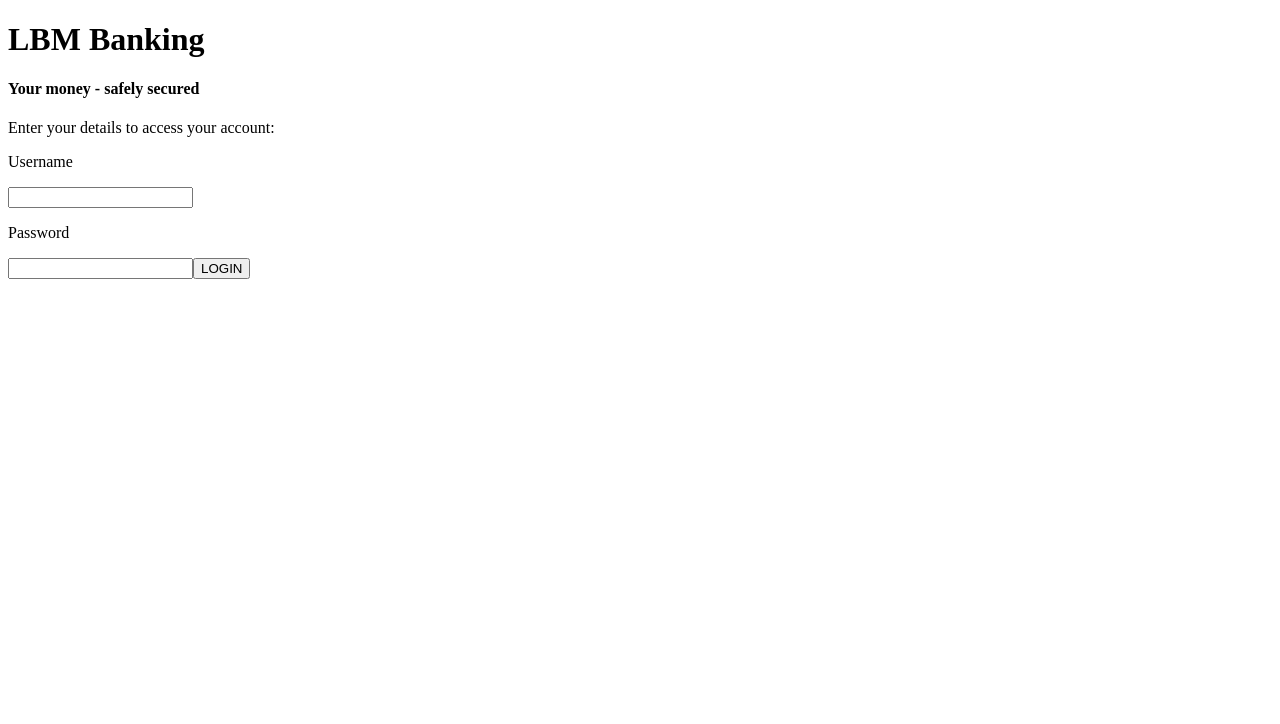
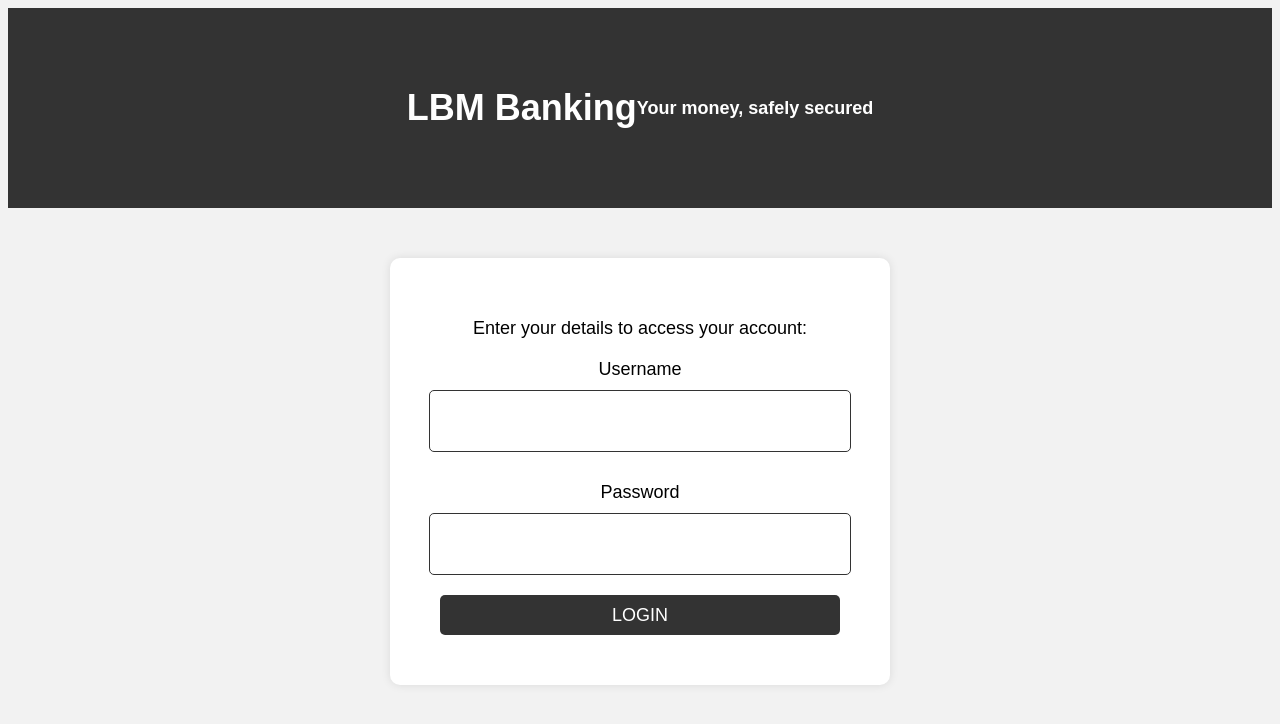
Before and after one commit to b-e-n-murray/lbm-banking-sql-demo, a React (Create React App) app: page / in a window 1280 px wide. Shown: the top 724 px of the page. Built offline with nearby package versions, Linux system fonts and the light colour scheme.

Commit message:
login page now toggles with home page

```diff
--- /dev/null
+++ b/src/App.css
@@ -0,0 +1,65 @@
+body {
+    font-family: Arial, sans-serif;
+    background-color: #f2f2f2;
+  }
+
+  .header {
+    display: flex;
+    justify-content: center;
+    align-items: center;
+    height: 200px;
+    background-color: #333;
+    color: #fff;
+  }
+
+  .header h1 {
+    font-size: 36px;
+    margin: 0;
+  }
+
+  .header h4 {
+    font-size: 18px;
+    margin: 0;
+  }
+
+  .login-form {
+    display: flex;
+    flex-direction: column;
+    align-items: center;
+    background-color: #fff;
+    padding: 50px;
+    border-radius: 10px;
+    box-shadow: 0px 0px 10px 0px rgba(0,0,0,0.1);
+    width: 400px;
+    margin: 50px auto;
+  }
+
+  .login-form p {
+    font-size: 18px;
+    margin: 10px 0;
+  }
+
+  .login-form input[type="text"] {
+    height: 40px;
+    width: 100%;
+    padding: 10px;
+    border: 1px solid #333;
+    border-radius: 5px;
+    font-size: 18px;
+    margin-bottom: 20px;
+  }
+
+  .login-form button {
+    height: 40px;
+    width: 100%;
+    background-color: #333;
+    color: #fff;
+    border: none;
+    border-radius: 5px;
+    font-size: 18px;
+    cursor: pointer;
+  }
+
+  .login-form button:hover {
+    background-color: #444;
+  }
--- a/src/App.tsx
+++ b/src/App.tsx
@@ -1,11 +1,18 @@
 import AppHeader from "./components/AppHeader";
 import LoginPage from "./components/LoginPage";
+import HomePage from "./components/HomePage";
+import './App.css'
+import { useState } from "react";
 
 function App(): JSX.Element {
+  const [loggedIn, setLoggedIn] = useState<boolean>(false)
   return (
     <>
-    <AppHeader />
-    <LoginPage />
+      <AppHeader />
+      {!loggedIn ?
+        <LoginPage setLoggedIn={setLoggedIn} /> :
+        <HomePage />
+      }
     </>
   )
 }
--- a/src/components/AppHeader.tsx
+++ b/src/components/AppHeader.tsx
@@ -1,8 +1,11 @@
 function AppHeader(): JSX.Element {
     return (
         <>
-        <h1>LBM Banking</h1>
-        <h4>Your money - safely secured</h4>
+            <div className='header'>
+                <h1>LBM Banking</h1>
+                <br />
+                <h4>Your money, safely secured</h4>
+            </div>
         </>
     )
 }
--- /dev/null
+++ b/src/components/HomePage.tsx
@@ -0,0 +1,15 @@
+
+
+function HomePage(): JSX.Element {
+    return (
+        <>
+        <p>Current Account: </p>
+        <p>$145,678,976.83</p>
+        <hr />
+        <p>Savings Account: </p>
+        <p>$0.75</p>
+        </>
+    )
+}
+
+export default HomePage
--- a/src/components/LoginPage.tsx
+++ b/src/components/LoginPage.tsx
@@ -1,7 +1,11 @@
 import axios from "axios"
 import { useState } from "react"
 
-function LoginPage(): JSX.Element {
+interface LoginPageProps {
+    setLoggedIn: React.Dispatch<React.SetStateAction<boolean>>
+}
+
+function LoginPage(props: LoginPageProps): JSX.Element {
     const [username, setUsername] = useState("")
     const [password, setPassword] = useState("")
 
@@ -11,16 +15,24 @@ function LoginPage(): JSX.Element {
         const fetchedUserData = await axios.get(`${url}/users/${username}/${password}`)
         console.log(fetchedUserData)
         const userDataArr = fetchedUserData.data
-        console.log(userDataArr)
+        console.log("userdataarr:", userDataArr)
+        if(userDataArr.length > 0) {
+            props.setLoggedIn(true)
+        }
+        else {
+            alert("Either your username, password, or both are invalid. Pleast try again")
+        }
     }
     return (
         <>
+        <div className="login-form">
         <p>Enter your details to access your account:</p>
         <p>Username</p>
         <input type="text" onChange={(e) => setUsername(e.target.value)}/>
         <p>Password</p>
         <input type="text" onChange={(e) => setPassword(e.target.value)}/>
         <button onClick={handleLogin}>LOGIN</button>
+        </div>
         </>
     )
 }
```
